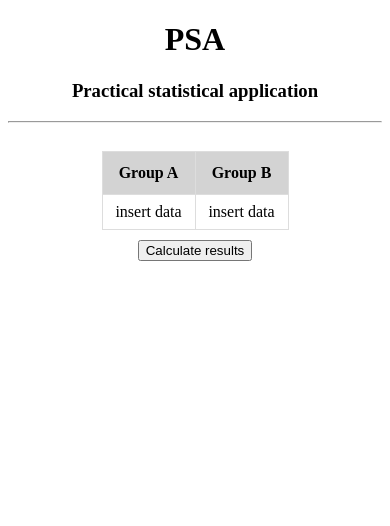
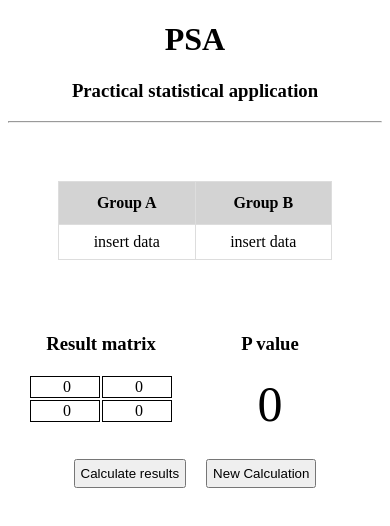
Before and after one commit to kvillt/psa, an Angular app: page / in a window 390 px wide. Shown: the top 526 px of the page. Built offline with nearby package versions, Linux system fonts and the light colour scheme.

Commit message:
layout is responsive and new calculation btn is added

```diff
--- a/src/app/grid/grid.component.css
+++ b/src/app/grid/grid.component.css
@@ -1,8 +1,46 @@
+* {
+    box-sizing: border-box;
+}
+
+.row::after {
+    content: "";
+    clear: both;
+    display: block;
+}
+
+[class*="col-"] {
+    float: left;
+    padding: 5px;
+}
+
 .table-wrapper {
-    margin: auto;
-    width: 50%;
-    padding-top: 20px;
 
+    padding: 50px;
+}
+
+
+.matrix {
+    padding-left: 20px;
+    text-align: center;
+    border-top: 1px;
+}
+
+.result {
+    padding-left: 40px;
+}
+
+.result td{
+    min-width: 70px;
+    text-align: center;
+    font-size: 50px;
+}
+
+.matrix td {
+    border: 1px solid black;
+    min-width: 70px;
+    padding-left: 5px;
+    margin: 10px;
+    text-align: center;
 }
 
 .container {
@@ -10,30 +48,45 @@
     padding-top: 10px;
 }
 
+button {
+    padding: 5px;
+    margin: 10px;
+}
 t1 {
     text-align: center;
 }
-
 
 #values {
     border-collapse: collapse;
     width: 100%;
 }
 
-    #values td, #values th {
+#values td,
+#values th {
     border: 1px solid #ddd;
     padding: 8px;
     text-align: center;
-
 }
 
 #values th {
-        padding-top:  12px;
+    padding-top: 12px;
     padding-bottom: 12px;
     text-align: center;
-        background-color:lightgray;
+    background-color: lightgray;
 }
 
 .excel:empty::before {
     content: attr(data-placeholder);
 }
+
+
+
+/* For desktop: */
+.col-3 {width: 25%;}
+.col-6 {width: 50%;}
+
+@media only screen and (max-width: 768px) {
+  /* For mobile phones: */
+   .col-6{width: 100%;}
+   .col-3{width: 50%;}
+}
--- a/src/app/grid/grid.component.html
+++ b/src/app/grid/grid.component.html
@@ -1,31 +1,52 @@
-
-<!--
-    Here the grid html is handled and everything in {{}} is declared in the grid.component.ts
-    All logic is handled by functions in the ts component right now.
-
-    This setup works with google sheets. If yoy copy, paste from google sheets the values will be printed in the console.log
-    This will probably not work with excel data.
-
--->
 <hr>
-
-<div class="table-wrapper">
+<div class="row">
+    <div class="col-6 table-wrapper">
         <table id="values">
             <tr>
-            <th *ngFor="let column of headers" >
+                <th *ngFor="let column of headers">
                     {{column}}
                 </th>
             </tr>
             <tr *ngFor="let row of rows">
                 <td>
-                <div class="excel" contenteditable (paste)="onPaste($event, 1)" (keyup.enter)="addData($event.target, 1)" data-placeholder="insert data"></div>
+                    <div class="excel" contenteditable (paste)="onPaste($event, 1)"
+                        (keyup.enter)="addData($event.target, 1)" data-placeholder="insert data"></div>
                 </td>
                 <td>
-                <div class="excel" contenteditable (paste)="onPaste($event, 2)" (keyup.enter)="addData($event.target, 2)" data-placeholder="insert data"></div>
+                    <div class="excel" contenteditable (paste)="onPaste($event, 2)"
+                        (keyup.enter)="addData($event.target, 2)" data-placeholder="insert data"></div>
                 </td>
             </tr>
         </table>
     </div>
+
+    <div class="col-3 matrix">
+        <table>
+            <caption>
+                <h3>Result matrix</h3>
+            </caption>
+            <tr>
+                <td>{{matrix[0][0]}}</td>
+                <td>{{matrix[0][1]}}</td>
+            </tr>
+            <tr>
+                <td>{{matrix[1][0]}}</td>
+                <td>{{matrix[1][1]}}</td>
+            </tr>
+        </table>
+    </div>
+
+    <div class="col-3 result">
+        <caption>
+            <h3>P value</h3>
+        </caption>
+        <tr>
+            <td>{{pValue}}</td>
+        </tr>
+    </div>
+
+</div>
 <div class="container">
-    <button  (click)="calculateResults()">Calculate results</button>
+    <button (click)="calculateResults()">Calculate results</button>
+    <button (click)="reload()">New Calculation</button>
 </div>
--- a/src/app/grid/grid.component.ts
+++ b/src/app/grid/grid.component.ts
@@ -15,6 +15,8 @@ export class GridComponent implements OnInit {
   A = [10, 11, 12, 13, 14]
   B = [15, 16, 17, 18, 19]
 
+  isClicked = false;
+
   numbers = new Array;
   numCounterA = 0;
   numCounterB = 0;
@@ -22,6 +24,8 @@ export class GridComponent implements OnInit {
   groupA = new Array;
   groupB = new Array;
 
+  matrix = [[0, 0], [0, 0]];
+  pValue = 0;
 
   headers = ["Group A", "Group B"];
 
@@ -44,11 +48,14 @@ export class GridComponent implements OnInit {
   }
 
   calculateResults() {
-    console.log(this.groupA)
-    console.log(this.groupB)
-    this.http.post<any>(this.url, { "A": this.A, "B": this.B }).subscribe(data => {
+    this.http.post<any>(this.url, { "A": this.groupA, "B": this.groupB }).subscribe(data => {
       this.postId = data.id
-      console.log(data)
+      this.matrix[0][0] = data.fisher.matrix[0][0];
+      this.matrix[0][1] = data.fisher.matrix[0][1];
+      this.matrix[1][0] = data.fisher.matrix[1][0];
+      this.matrix[1][1] = data.fisher.matrix[1][1];
+      this.pValue = Number((data.fisher.p).toFixed(3));
+      // Now it's 3 decimals, change if more or less is needed, I picked 3 for design reasons
     })
   }
 
@@ -60,20 +67,19 @@ export class GridComponent implements OnInit {
       results[i] = parseFloat(number)
     }
     td_num == 1 ? this.groupA = results : this.groupB = results;
-    console.log(this.groupA)
-    console.log(this.groupB)
   }
 
   convertToNumbers(inputData: any, td_num: number) {
     var tdOne = td_num == 1
     var counter = tdOne ? this.numCounterA : this.numCounterB
     var number = inputData.innerText.split("\n")
-    console.log(number[0])
     number = number[counter++].replace(',', '.')
 
     tdOne ? this.groupA.push(parseFloat(number)) : this.groupB.push(parseFloat(number))
     tdOne ? this.numCounterA = counter : this.numCounterB = counter
-    console.log(this.groupA)
-    console.log(this.groupB)
+  }
+
+  reload() {
+    location.reload();
   }
 }
```
Lines whose indentation alone changed are shown as unchanged.
